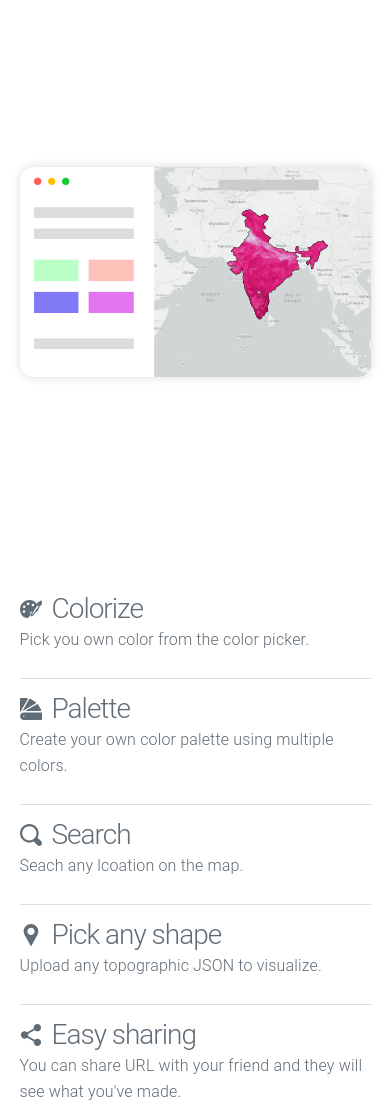
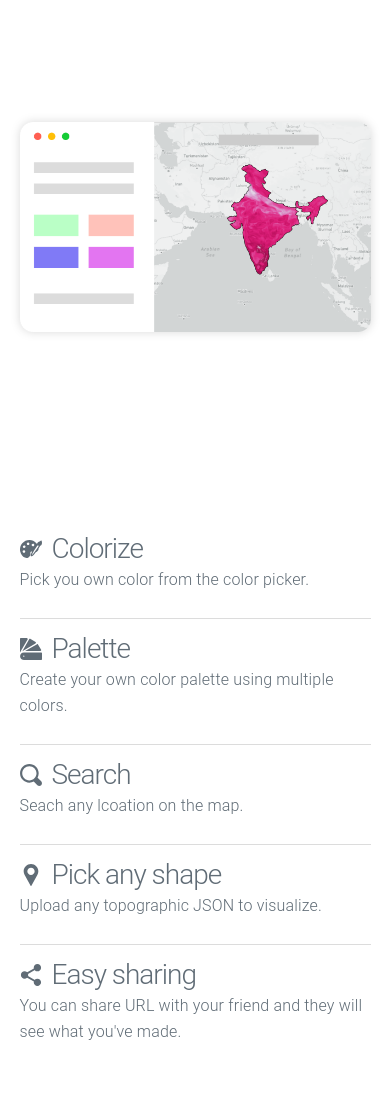
Before and after one commit to ayushman-git/RasterPlayground_landing, a website: page src/index.html in a window 390 px wide. Shown: the part 1120-2227 px from the top of the page. Drawn offline with Linux system fonts and the light colour scheme.

Commit message:
responsive changes in footer and about

```diff
--- a/src/styles/styles.css
+++ b/src/styles/styles.css
@@ -312,13 +312,13 @@ button:hover {
     grid-template-rows: repeat(2, 1fr);
   }
   .about-wireframe {
-    margin-top: 10rem;
+    margin-top: 4rem;
     grid-column: 1/2;
     grid-row: 1/2;
     filter: drop-shadow(0px 0px 5px rgba(0, 0, 0, 0.15));
   }
   .features-wrap {
-    margin: 5rem 0;
+    margin: 2rem 0 5rem 0;
     grid-column: 1/2;
     grid-row: 2/3;
   }
@@ -326,4 +326,7 @@ button:hover {
     max-width: 90%;
     margin-bottom: 20rem;
   }
+  .contribute-wrap {
+    margin-top: 4rem;
+  }
 }
```
